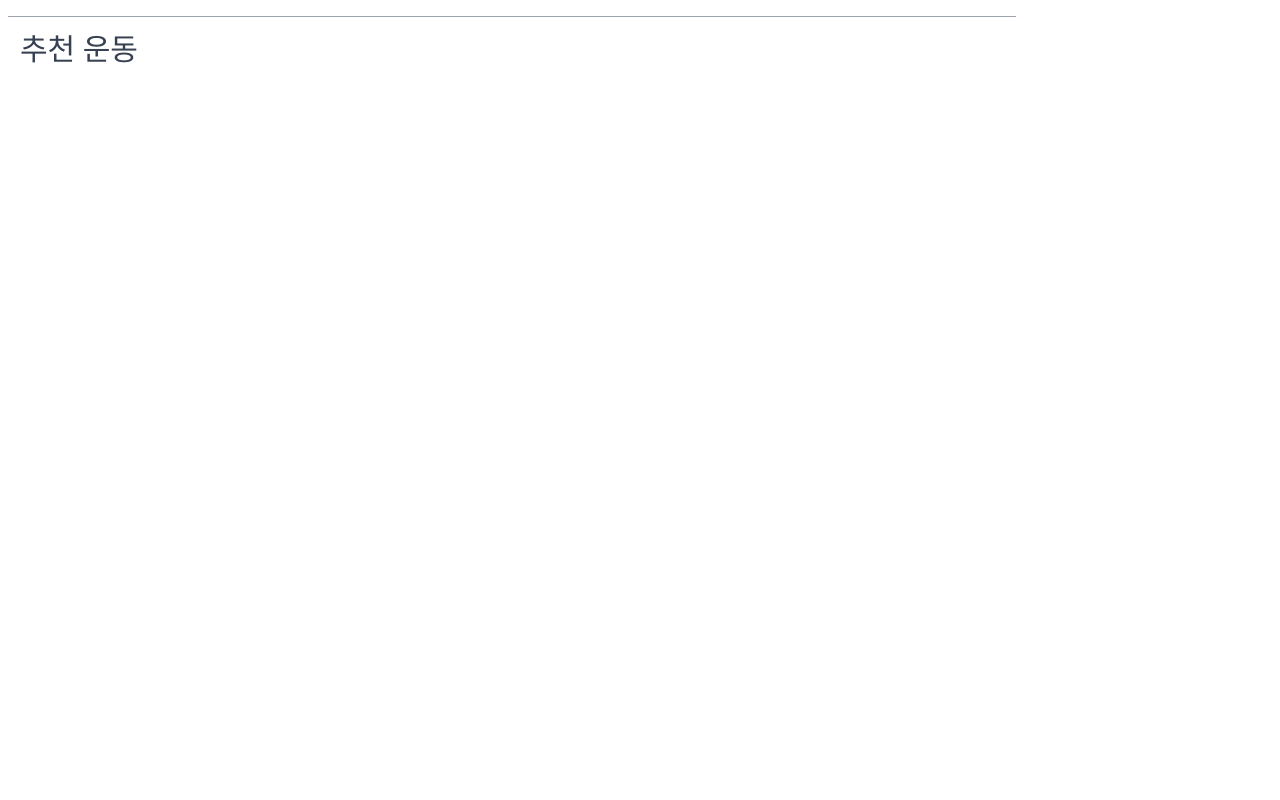
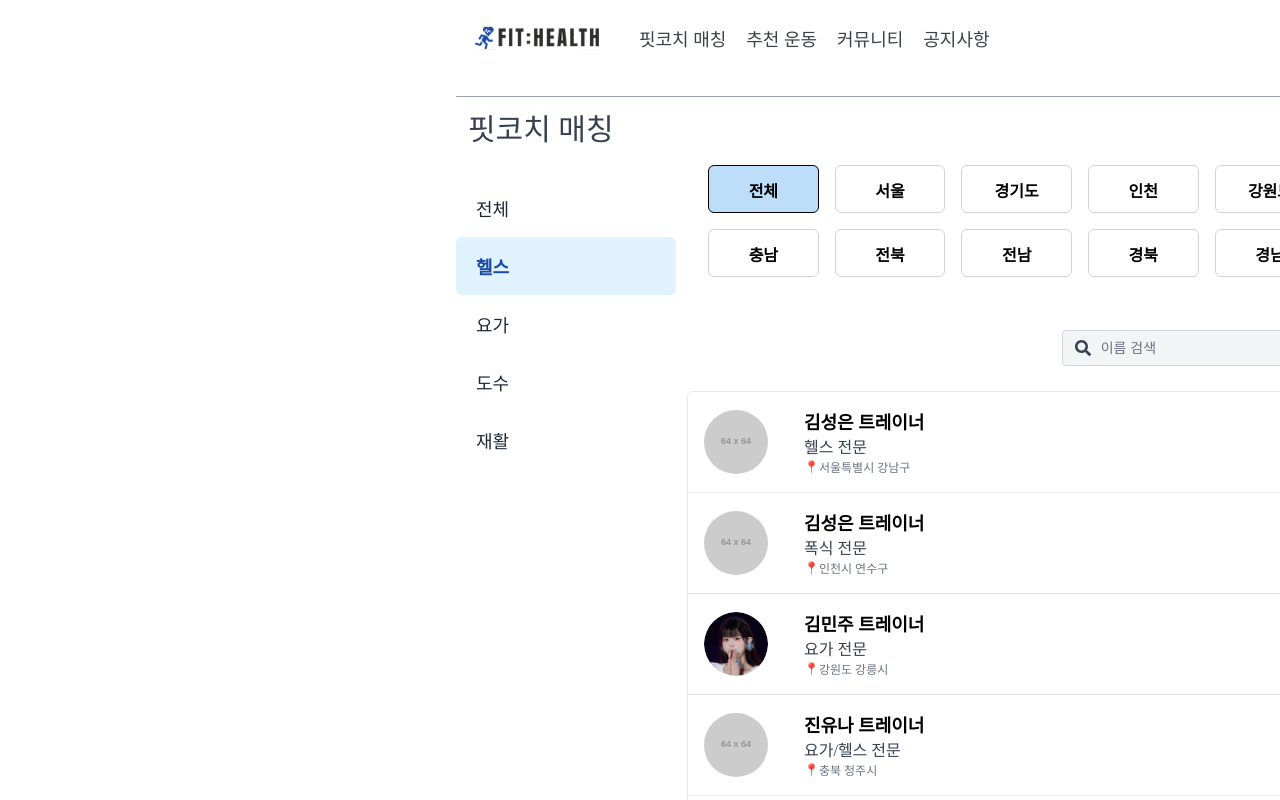
Before and after one commit to jchxnee/Fit-Health_Project, a React (Vite) app: page / in a window 1280 px wide. Shown: the top 800 px of the page. Built offline with nearby package versions, Linux system fonts and the light colour scheme.

Commit message:
핏코치 매칭 리스트 페이지 구현

```diff
--- a/src/App.jsx
+++ b/src/App.jsx
@@ -7,11 +7,13 @@ import NotificationList from './components/NotificationList';
 import Routine from './components/RecommendRoutine';
 import Header from './components/Header';
 import CoachList from './pages/MatchingPage/CoachList';
+import CategoryMenu from './components/CategoryMenu';
+import Footer from './components/Footer';
 
 function App() {
   return (
     <ThemeProvider theme={theme}>
-      <TitleBar title="추천 운동" />
+      <CoachList />
     </ThemeProvider>
   );
 }
--- a/src/components/CategoryMenu.jsx
+++ b/src/components/CategoryMenu.jsx
@@ -36,7 +36,7 @@ const MenuItem = styled.div`
   display: flex;
   align-items: center;
   justify-content: flex-start;
-  padding: ${({ theme }) => theme.spacing[3]} ${({ theme }) => theme.spacing[5]};
+  padding: ${({ theme }) => theme.spacing[4]} ${({ theme }) => theme.spacing[5]};
   font-size: ${({ theme }) => theme.fontSizes.lg};
   border-radius: ${({ theme }) => theme.borderRadius.md};
   color: ${({ theme }) => theme.colors.gray[800]};
--- a/src/components/RecommendRoutine.jsx
+++ b/src/components/RecommendRoutine.jsx
@@ -1,6 +1,6 @@
 import React from 'react';
 import styled from 'styled-components';
-import theme from '../styles/theme'; // 경로 확인: theme.js 파일이 styles 폴더 안에 있다고 가정
+import theme from '../styles/theme';
 
 const PageContainer = styled.div`
   display: flex;
--- a/src/components/TitleBar.jsx
+++ b/src/components/TitleBar.jsx
@@ -22,7 +22,7 @@ const Container = styled.div`
 `;
 
 const Title = styled.div`
-  text-align: start;
+  text-align: left;
   font-size: ${({ theme }) => theme.fontSizes['3xl']};
   color: ${({ theme }) => theme.colors.gray['700']};
   padding: 0 ${({ theme }) => theme.spacing['3']};
--- a/src/components/filter/BasicFilter.jsx
+++ b/src/components/filter/BasicFilter.jsx
@@ -2,7 +2,6 @@ import React, { useState, useRef, useEffect } from 'react';
 import styled from 'styled-components';
 import { FaSearch } from 'react-icons/fa';
 
-// 재사용 가능한 필터 버튼 및 드롭다운 컴포넌트
 export const FilterButton = styled.button`
   display: flex;
   align-items: center;
@@ -105,14 +104,13 @@ const SearchFilterContainer = styled.div`
   display: flex;
   justify-content: center;
   align-items: center;
-  width: ${({ theme }) => theme.width.xs};
-  margin: 0 auto;
+  max-width: ${({ theme }) => theme.width.xs};
   padding: ${({ theme }) => theme.spacing[4]} 0;
   box-sizing: border-box;
   background-color: ${({ theme }) => theme.colors.white};
 
   @media (max-width: ${({ theme }) => theme.width.lg}) {
-    width: 100%;
+    max-width: 100%;
     padding: ${({ theme }) => theme.spacing[3]} 0;
   }
 
--- a/src/components/filter/RegionFilter.jsx
+++ b/src/components/filter/RegionFilter.jsx
@@ -12,11 +12,10 @@ const StyledButton = styled.button`
   font-size: ${theme.fontSizes.base};
   font-weight: ${theme.fontWeights.semibold};
   transition: all 0.2s ease-in-out;
-  box-shadow: ${theme.shadows.base};
 
-  background-color: ${(props) => (props.selected ? theme.colors.secondary : theme.colors.white)};
-  color: ${(props) => (props.selected ? theme.colors.white : theme.colors.black)};
-  border: 1px solid ${(props) => (props.selected ? theme.colors.secondary : theme.colors.gray[300])};
+  background-color: ${(props) => (props.selected ? theme.colors.skyblue : theme.colors.white)};
+  color: ${(props) => (props.selected ? theme.colors.black : theme.colors.black)};
+  border: 1px solid ${(props) => (props.selected ? theme.colors.bl : theme.colors.gray[300])};
 
   &:hover {
     box-shadow: ${theme.shadows.sm};
@@ -34,12 +33,38 @@ const FilterContainer = styled.div`
   flex-wrap: wrap;
   justify-content: center;
   align-items: center;
-  padding: ${theme.spacing[4]};
+  padding: ${theme.spacing[2]};
   background-color: ${theme.colors.white};
   border-radius: ${theme.borderRadius.md};
   max-width: ${theme.width.lg};
-  margin: ${theme.spacing[8]} auto;
-  box-shadow: ${theme.shadows.lg};
+
+  ${StyledButton} {
+    flex-basis: calc(100% / 6 - ${theme.spacing[2]} * 2);
+    max-width: calc(100% / 6 - ${theme.spacing[2]} * 2);
+    min-width: unset;
+
+    &:nth-child(6n) {
+      margin-right: 0;
+    }
+  }
+
+  @media (max-width: ${theme.width.md}) {
+    ${StyledButton} {
+      flex-basis: calc(100% / 3 - ${theme.spacing[2]} * 2);
+      &:nth-child(3n) {
+        margin-right: 0;
+      }
+    }
+  }
+
+  @media (max-width: ${theme.width.sm}) {
+    ${StyledButton} {
+      flex-basis: calc(100% / 2 - ${theme.spacing[2]} * 2);
+      &:nth-child(2n) {
+        margin-right: 0;
+      }
+    }
+  }
 `;
 
 const RegionFilterComponent = () => {
--- a/src/pages/MatchingPage/CoachList.jsx
+++ b/src/pages/MatchingPage/CoachList.jsx
@@ -1,12 +1,202 @@
-import React from 'react';
-import CategoryMenu from '../../components/CategoryMenu';
-import RegionFilter from '../../components/filter/RegionFilter';
+import React, { useState } from 'react';
+import CategoryMenu from '/src/components/CategoryMenu';
+import RegionFilter from '/src/components/filter/RegionFilter';
+import RecommendedExerciseSection from '../../components/TitleBar';
+import styled from 'styled-components';
+import Footer from '../../components/Footer';
+import Header from '../../components/Header';
+import BasicFilter from '../../components/filter/BasicFilter';
+import CoachListItem from './CoachListItem';
+import theme from '../../styles/theme';
+
+const PageWrapper = styled.div`
+  display: flex;
+  flex-direction: column;
+  align-items: center;
+  width: 100%;
+  min-height: 100vh;
+  background-color: ${theme.colors.white};
+  margin-top: 20px;
+  margin-bottom: 100px;
+`;
+
+const ContentContainer = styled.div`
+  display: flex;
+  width: ${theme.width.lg};
+  margin: 0 auto;
+  box-sizing: border-box;
+  background-color: ${theme.colors.white};
+`;
+
+const SidebarWrapper = styled.div`
+  flex-shrink: 0;
+  width: 200px;
+  padding-right: ${theme.spacing[8]};
+  background-color: ${theme.colors.white};
+  margin-top: 30px;
+`;
+
+const MainContentWrapper = styled.div`
+  flex-grow: 1;
+  display: flex;
+  flex-direction: column;
+  align-items: center;
+`;
+
+const FilterAndSearchContainer = styled.div`
+  display: flex;
+  justify-content: flex-end;
+  align-items: center;
+  width: 90%;
+  margin-bottom: ${theme.spacing[2]};
+  margin-top: 20px;
+`;
+
+const CoachListContainer = styled.div`
+  width: 100%;
+  background-color: ${theme.colors.white};
+  border: 1px solid ${theme.colors.gray[200]};
+  border-radius: ${theme.borderRadius.md};
+  overflow: hidden;
+`;
 
 const CoachList = () => {
+  const [filters, setFilters] = useState({
+    search: '',
+    status: '전체',
+    region: '전체',
+  });
+
+  const filterOptions = [
+    {
+      label: '상태',
+      key: 'status',
+      options: [
+        { label: '전체', value: '전체' },
+        { label: '활동중', value: 'active' },
+        { label: '휴면', value: 'inactive' },
+      ],
+    },
+    {
+      label: '지역',
+      key: 'region',
+      options: [
+        { label: '전체', value: '전체' },
+        { label: '서울', value: '서울' },
+        { label: '경기도', value: '경기도' },
+        { label: '인천', value: '인천' },
+        { label: '강원도', value: '강원도' },
+        { label: '충북', value: '충북' },
+        { label: '충남', value: '충남' },
+        { label: '전북', value: '전북' },
+        { label: '전남', value: '전남' },
+        { label: '경북', value: '경북' },
+        { label: '경남', value: '경남' },
+        { label: '제주', value: '제주' },
+      ],
+    },
+  ];
+
+  const handleFilterChange = (filterKey, value) => {
+    setFilters((prevFilters) => ({
+      ...prevFilters,
+      [filterKey]: value,
+    }));
+    console.log(`필터 변경: ${filterKey} = ${value}, 현재 필터 상태:`, { ...filters, [filterKey]: value });
+  };
+
+  const coaches = [
+    {
+      id: 1,
+      name: '김성은',
+      specialization: '헬스 전문',
+      location: '서울특별시 강남구',
+      rating: 3.8,
+      reviews: 1795,
+      imageUrl: 'https://via.placeholder.com/64x64?text=Coach1',
+    },
+    {
+      id: 2,
+      name: '김성은',
+      specialization: '폭식 전문',
+      location: '인천시 연수구',
+      rating: 3.8,
+      reviews: 1795,
+      imageUrl: 'https://via.placeholder.com/64x64?text=Coach2',
+    },
+    {
+      id: 3,
+      name: '김민주',
+      specialization: '요가 전문',
+      location: '강원도 강릉시',
+      rating: 3.8,
+      reviews: 1795,
+      imageUrl: '/public/img/minju.png',
+    },
+    {
+      id: 4,
+      name: '진유나',
+      specialization: '요가/헬스 전문',
+      location: '충북 청주시',
+      rating: 3.8,
+      reviews: 1795,
+      imageUrl: 'https://via.placeholder.com/64x64?text=Coach4',
+    },
+    {
+      id: 5,
+      name: '원하늘',
+      specialization: '도수 전문',
+      location: '경기도 화성시',
+      rating: 3.8,
+      reviews: 1795,
+      imageUrl: '/public/img/hanuel.png',
+    },
+    {
+      id: 6,
+      name: '최예찬',
+      specialization: '도수/재활 전문',
+      location: '경북 경주시',
+      rating: 3.9,
+      reviews: 1786,
+      imageUrl: 'https://via.placeholder.com/64x64?text=Coach6',
+    },
+    {
+      id: 7,
+      name: '이재명',
+      specialization: '김장 전문',
+      location: '전남 여수시',
+      rating: 3.6,
+      reviews: 1786,
+      imageUrl: 'https://via.placeholder.com/64x64?text=Coach7',
+    },
+  ];
+
   return (
     <>
-      <CategoryMenu />;
-      <RegionFilter />
+      <Header />
+
+      <PageWrapper>
+        <RecommendedExerciseSection title={'핏코치 매칭'} />
+        <ContentContainer>
+          <SidebarWrapper>
+            <CategoryMenu />
+          </SidebarWrapper>
+
+          <MainContentWrapper>
+            <RegionFilter />
+
+            <FilterAndSearchContainer>
+              <BasicFilter filterOptions={filterOptions} onFilterChange={handleFilterChange} />
+            </FilterAndSearchContainer>
+            <CoachListContainer>
+              {coaches.map((coach) => (
+                <CoachListItem key={coach.id} coach={coach} />
+              ))}
+            </CoachListContainer>
+          </MainContentWrapper>
+        </ContentContainer>
+      </PageWrapper>
+      <Footer />
     </>
   );
 };
--- /dev/null
+++ b/src/pages/MatchingPage/CoachListItem.jsx
@@ -0,0 +1,111 @@
+import React from 'react';
+import styled from 'styled-components';
+import theme from '../../styles/theme';
+
+const CoachCard = styled.div`
+  display: flex;
+  align-items: center;
+  padding: ${theme.spacing[4]};
+  border-bottom: 1px solid ${theme.colors.gray[200]};
+  background-color: ${theme.colors.white};
+  width: 100%;
+  box-sizing: border-box;
+
+  &:last-child {
+    border-bottom: none;
+  }
+`;
+
+const ProfileImage = styled.img`
+  width: 64px;
+  height: 64px;
+  border-radius: ${theme.borderRadius.full};
+  object-fit: cover;
+  margin-right: ${theme.spacing[4]};
+`;
+
+const CoachInfo = styled.div`
+  flex-grow: 1;
+  display: flex;
+  flex-direction: column;
+`;
+
+const NameAndSpecialization = styled.div`
+  display: flex;
+  align-items: baseline;
+  flex-direction: column;
+  padding-left: 20px;
+`;
+
+const Name = styled.div`
+  font-size: ${theme.fontSizes.lg};
+  font-weight: ${theme.fontWeights.semibold};
+  color: ${theme.colors.black};
+  margin-right: ${theme.spacing[2]};
+`;
+
+const Specialization = styled.div`
+  font-size: ${theme.fontSizes.base};
+  color: ${theme.colors.gray[700]};
+  white-space: nowrap;
+`;
+
+const Location = styled.div`
+  font-size: ${theme.fontSizes.xs};
+  color: ${theme.colors.gray[500]};
+  margin-top: ${theme.spacing[0.5]};
+  display: flex;
+  align-items: center;
+
+  &::before {
+    content: '📍';
+    margin-right: ${theme.spacing[0.5]};
+  }
+`;
+
+const Ratings = styled.div`
+  display: flex;
+  flex-direction: column;
+  align-items: flex-end;
+  margin-left: ${theme.spacing[4]};
+`;
+
+const StarRating = styled.div`
+  font-size: ${theme.fontSizes.base};
+  color: ${theme.colors.warning};
+  font-weight: ${theme.fontWeights.bold};
+  display: flex;
+  align-items: center;
+
+  &::before {
+    content: '⭐';
+    margin-right: ${theme.spacing[0.5]};
+  }
+`;
+
+const ReviewCount = styled.div`
+  font-size: ${theme.fontSizes.xs};
+  color: ${theme.colors.gray[500]};
+  margin-top: ${theme.spacing[0.5]};
+`;
+
+const CoachListItem = ({ coach }) => {
+  return (
+    <CoachCard>
+      <ProfileImage src={coach.imageUrl} alt={coach.name} />
+      <CoachInfo>
+        <NameAndSpecialization>
+          <Name>{coach.name} 트레이너</Name>
+          <Specialization>{coach.specialization}</Specialization>
+          <Location>{coach.location}</Location>
+        </NameAndSpecialization>
+      </CoachInfo>
+      <Ratings>
+        <StarRating>{coach.rating.toFixed(1)}</StarRating>
+        <ReviewCount>후기 ({coach.reviews})</ReviewCount>
+      </Ratings>
+    </CoachCard>
+  );
+};
+
+export default CoachListItem;
--- a/src/styles/theme.js
+++ b/src/styles/theme.js
@@ -9,6 +9,7 @@ const theme = {
     danger: '#ef4444',
     white: '#ffffff',
     black: '#000000',
+    skyblue: '#BDDDF8',
     gray: {
       100: '#f3f4f6',
       200: '#e5e7eb',
```
Also changed, not shown: src/pages/MatchingPage/CoachDetail.jsx (added, +15 -0 lines), public/img/hanuel.png (added), public/img/minju.png (added).
